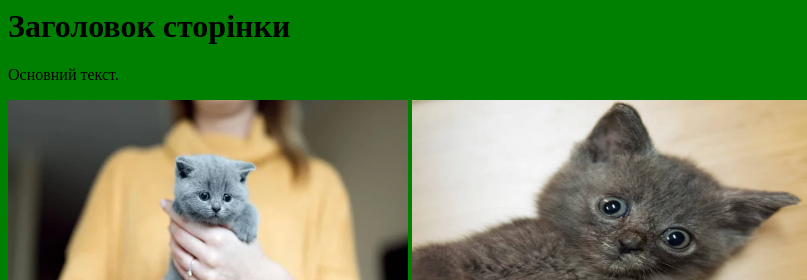
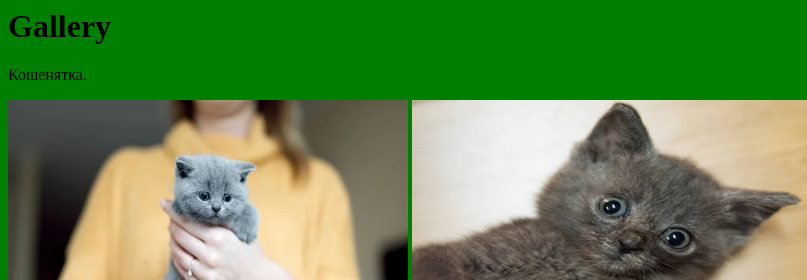
Before and after one commit to OlhaRiabko/Rep-2, a plain HTML site: page pages/gallery.html in a window 1280 px wide. Shown: the top 280 px of the page, 0-807 px from the left. Drawn offline with Linux system fonts and the light colour scheme.

Commit message:
add html

```diff
--- a/pages/gallery.html
+++ b/pages/gallery.html
@@ -4,10 +4,10 @@
  </head>
  <body bgcolor="green"></body>
 
- <h1>Заголовок сторінки</h1>
-  <p>Основний текст.</p>
-  <img src="../photos/Photo1.jpg" alt="миленьке кошеня" width="400" height="301">
-   <img src="../photos/photo2.jpg" alt="миленьке кошеня" width="400" height="301">
+ <h1>Gallery</h1>
+  <p>Кошенятка.</p>
+  <img src="../photos/Photo1.jpg" alt=" кошеня" title="вид заголовка"width="400" height="301">
+   <img src="../photos/photo2.jpg" alt="миленьке " title="вид заголовка"width="400" height="301">
    <img src="https://st3.depositphotos.com/1004061/17615/i/450/depositphotos_176158980-stock-photo-grey-adorable-kitty-held-by.jpg"
        alt="миленьке кошеня" title="вид заголовка" width="400"
        height="301">
```
